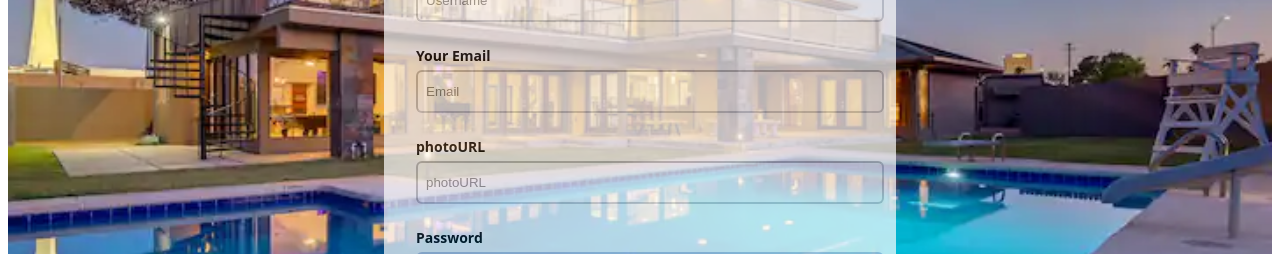
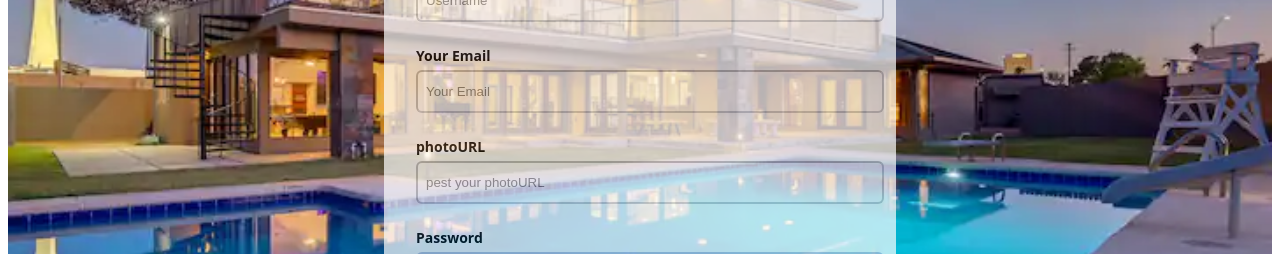
Before and after one commit to Mahedihasanimam/DreamDwellings, a React (Vite) app: page /register in a window 1280 px wide. Shown: the part 277-531 px from the top of the page. Built offline with nearby package versions, Linux system fonts and the light colour scheme.

Commit message:
login and registation pge added

```diff
--- a/src/Pages/Register.jsx
+++ b/src/Pages/Register.jsx
@@ -6,7 +6,7 @@ const Register = () => {
         <div className="bg-bgimg bg-bottom  h-full p-4 bg-no-repeat bg-cover" >
         <div className=" max-w-md my-4 mx-auto p-8 space-y-3 rounded-xl  bg-white opacity-70 text-black">
          <h1 className="text-2xl font-bold text-center">Register</h1>
-         <form noValidate="" action="" className="space-y-6">
+         <form  className="space-y-6">
            <div className="space-y-1 text-sm">
              <label htmlFor="username" className="block font-bold">
                Username
@@ -27,7 +27,7 @@ const Register = () => {
                type="email"
                name="email"
                id="email"
-               placeholder="Email"
+               placeholder="Your Email"
                className="w-full lg:px-2  py-3 rounded-md  border-gray-700 border-opacity-30 bg-white opacity-90  focus:border-violet-400"
              />
            </div>
@@ -39,7 +39,7 @@ const Register = () => {
                type="text"
                name="photo"
                id="photo"
-               placeholder="photoURL"
+               placeholder="pest your photoURL"
                className="w-full lg:px-2  py-3 rounded-md  border-gray-700 border-opacity-30 bg-white opacity-90  focus:border-violet-400"
              />
            </div>
```
